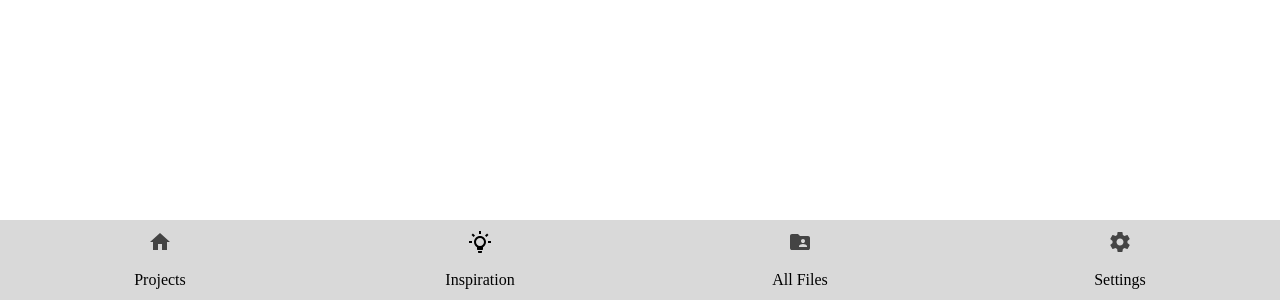
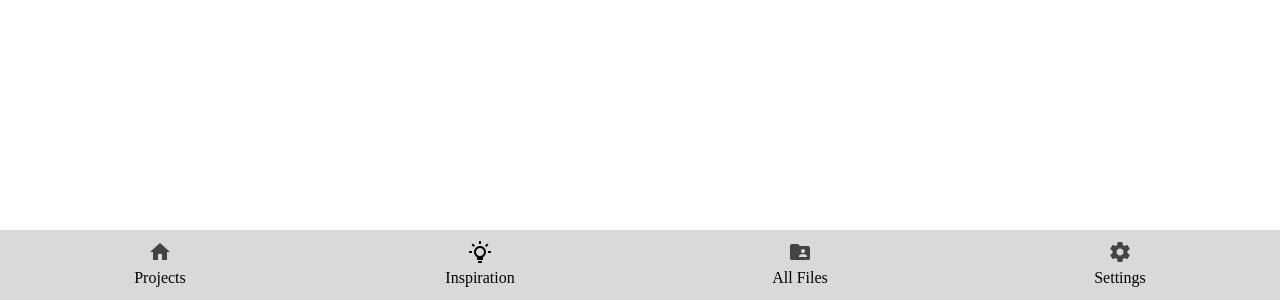
Before and after one commit to rsoeyadi/ChoreoStudio, a React (Create React App) app: page / in a window 1280 px wide. Shown: the part 500-800 px from the top of the page. Built offline with nearby package versions, Linux system fonts and the light colour scheme.

Commit message:
slightly more accurate spacing for tabs

```diff
--- a/src/components/Footer.js
+++ b/src/components/Footer.js
@@ -10,7 +10,7 @@ const FooterWrapper = styled.div`
   display: grid;
   grid-template-columns: repeat(4, 1fr);
   width: 100%;
-  height: 70px;
+  height: 60px;
   background-color: #d9d9d9;
   padding-top: 10px;
 
--- a/src/components/Tab.js
+++ b/src/components/Tab.js
@@ -7,6 +7,10 @@ const TabWrapper = styled.div`
   grid-template-columns: 1fr;
   grid-template-rows: 0.5fr 1fr;
   justify-items: center;
+
+  p {
+    margin-top: 0.3em;
+  }
 `;
 const Tab = ({ svg, altTag, title }) => {
   return (
```
